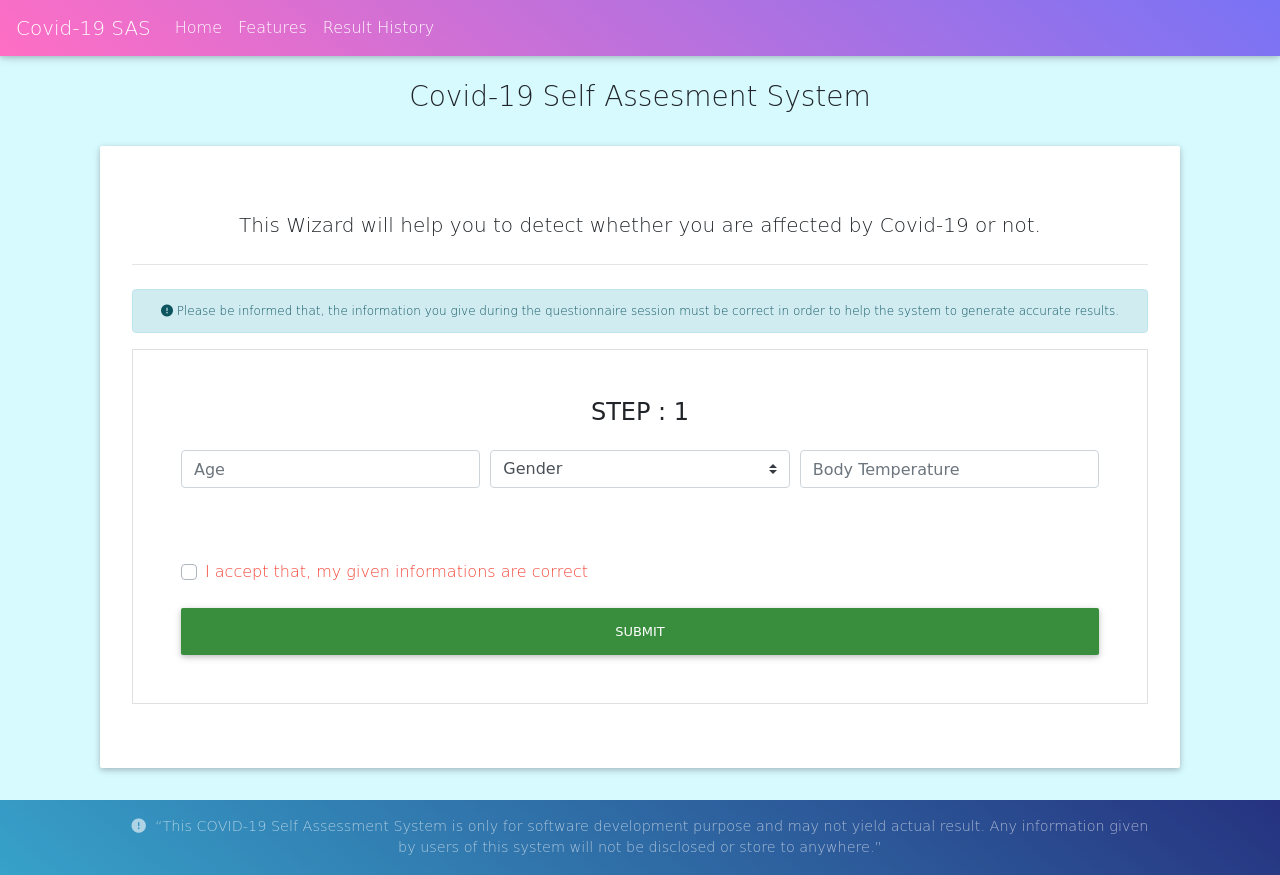
After one commit to Raayhan/Covid-19-Self-Assesment-System, a PHP site: page /pages/start.html in a window 1280 px wide. The commit adds this page. Run offline with PHP 8.4, Linux system fonts and the light colour scheme; some libraries are stand-ins or nearby versions; some web fonts are replaced.

Commit message:
Added wizard Page

```diff
--- a/css/style.css
+++ b/css/style.css
@@ -4,7 +4,7 @@ body {
   font-family: "Baloo Tamma 2", cursive !important;
   background: rgba(195, 248, 255, 0.664) !important;
 }
-.jumbotron {
+.welcome {
   margin-top: 6%;
   margin-bottom: 6% !important;
   margin-right: 0.5%;
@@ -15,3 +15,7 @@ body {
     rgba(148, 187, 233, 1) 100%
   );
 }
+.message {
+  font-size: 12px;
+  text-align: center;
+}
--- a/layout/header.html
+++ b/layout/header.html
@@ -4,7 +4,7 @@
     class="navbar navbar-expand-lg navbar-dark purple-gradient animated slideInDown"
   >
     <!-- Navbar brand -->
-    <a class="navbar-brand" href="#">Covid-19 SAS</a>
+    <a class="navbar-brand" href="/">Covid-19 SAS</a>
 
     <!-- Collapse button -->
     <button
@@ -23,8 +23,8 @@
     <div class="collapse navbar-collapse" id="basicExampleNav">
       <!-- Links -->
       <ul class="navbar-nav mr-auto">
-        <li class="nav-item active">
-          <a class="nav-link" href="#"
+        <li class="nav-item">
+          <a class="nav-link" href="/"
             >Home
             <span class="sr-only">(current)</span>
           </a>
--- /dev/null
+++ b/pages/start.html
@@ -0,0 +1,125 @@
+<!DOCTYPE html>
+<html lang="en">
+  <head>
+    <meta charset="UTF-8" />
+    <meta name="viewport" content="width=device-width, initial-scale=1.0" />
+    <title>Start Test</title>
+    <link rel="icon" href="../img/icon.png" type="image/x-icon" />
+    <link rel="stylesheet" href="../css/style.css" />
+    <!-- Bootstrap core CSS -->
+    <link
+      href="https://cdnjs.cloudflare.com/ajax/libs/twitter-bootstrap/4.5.0/css/bootstrap.min.css"
+      rel="stylesheet"
+    />
+    <!-- Material Design Bootstrap -->
+    <link
+      href="https://cdnjs.cloudflare.com/ajax/libs/mdbootstrap/4.19.1/css/mdb.min.css"
+      rel="stylesheet"
+    />
+
+    <!-- Font Awesome -->
+    <script
+      src="https://kit.fontawesome.com/753fbd11bf.js"
+      crossorigin="anonymous"
+    ></script>
+
+    <!-- JQuery -->
+    <script
+      type="text/javascript"
+      src="https://cdnjs.cloudflare.com/ajax/libs/jquery/3.5.1/jquery.min.js"
+    ></script>
+
+    <script>
+      $.get("../layout/header.html", function (data) {
+        $("#header").replaceWith(data);
+      });
+    </script>
+  </head>
+  <body>
+    <!-- Navbar -->
+    <div id="header"></div>
+    <div class="container">
+      <div class="container">
+        <div class="row justify-content-center py-4">
+          <h3>Covid-19 Self Assesment System</h3>
+        </div>
+
+        <div class="jumbotron">
+          <p class="lead" style="text-align: center;">
+            This Wizard will help you to detect whether you are affected by
+            Covid-19 or not.
+          </p>
+          <hr class="my-4" />
+          <div class="alert alert-info message" role="alert">
+            <i class="fas fa-exclamation-circle"></i>&nbsp;Please be informed
+            that, the information you give during the questionnaire session must
+            be correct in order to help the system to generate accurate results.
+          </div>
+
+          <!-- Default form contact -->
+          <form class="text-center border border-light p-5" action="#!">
+            <p class="h4 mb-4">STEP : 1</p>
+
+            <div class="form-row mb-4">
+              <div class="col-md-4 mb-4">
+                <!-- Age -->
+                <input
+                  type="number"
+                  class="form-control"
+                  placeholder="Age"
+                  required
+                />
+              </div>
+              <div class="col-md-4 mb-4">
+                <!-- Gender -->
+                <select class="browser-default custom-select mb-4" required>
+                  <option value="" selected disabled>Gender</option>
+                  <option value="Male">Male</option>
+                  <option value="Female">Female</option>
+                  <option value="Other">Other</option>
+                </select>
+              </div>
+              <div class="col-md-4 mb-4">
+                <!-- Temp -->
+                <input
+                  type="number"
+                  class="form-control"
+                  placeholder="Body Temperature"
+                  required
+                />
+              </div>
+            </div>
+            <div
+              class="custom-control custom-checkbox mb-4"
+              style="float: left;"
+            >
+              <input
+                type="checkbox"
+                class="custom-control-input"
+                id="defaultUnchecked"
+                required
+              />
+              <label
+                class="custom-control-label red-text"
+                for="defaultUnchecked"
+                >I accept that, my given informations are correct
+              </label>
+            </div>
+            <!-- Send button -->
+            <button class="btn btn-dark-green btn-block" type="submit">
+              Submit
+            </button>
+          </form>
+          <!-- Default form contact -->
+        </div>
+      </div>
+    </div>
+
+    <script>
+      $.get("../layout/footer.html", function (data) {
+        $("#footer").replaceWith(data);
+      });
+    </script>
+    <div id="footer"></div>
+  </body>
+</html>
```
Also changed, not shown: index.html (added, +107 -0 lines), index.php (deleted, +0 -109 lines), pages/start.php (deleted, +0 -11 lines).
